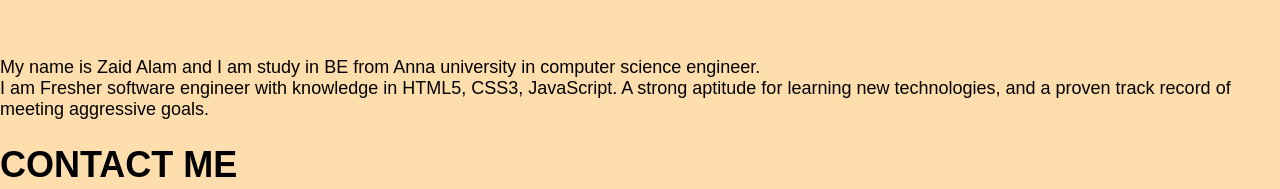
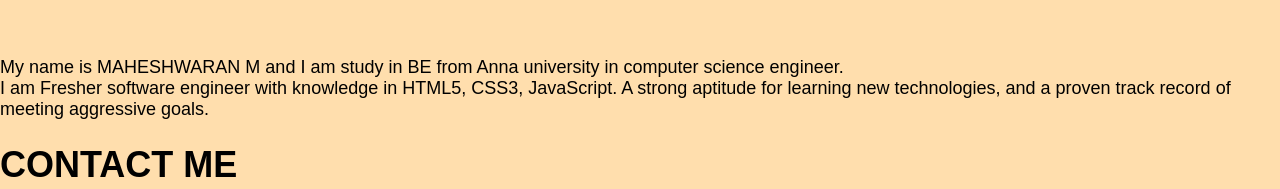
Before and after one commit to 721919104031mahesh/721919104031mahesh, a plain HTML site: page index.html in a window 1280 px wide. Shown: the part 611-800 px from the top of the page. Drawn offline with Linux system fonts and the light colour scheme.

Commit message:
Update index.html

```diff
--- a/index.html
+++ b/index.html
@@ -26,7 +26,7 @@
             <div class="col-sm-6">
               </br>
               </br>
-              <p class="about-paragraph">My name is Zaid Alam and I am study in BE from Anna university in computer science engineer.<br>I am Fresher software engineer with knowledge in HTML5, CSS3, JavaScript.
+              <p class="about-paragraph">My name is MAHESHWARAN M and I am study in BE from Anna university in computer science engineer.<br>I am Fresher software engineer with knowledge in HTML5, CSS3, JavaScript.
      A strong aptitude for learning new technologies, and a proven track record of meeting aggressive goals.</p>
             </div>
             </div>
```
